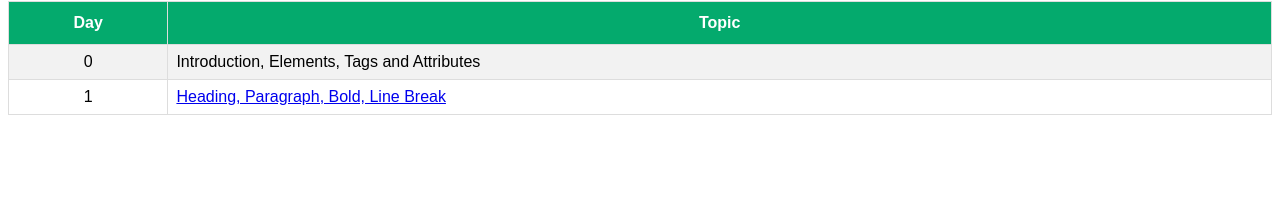
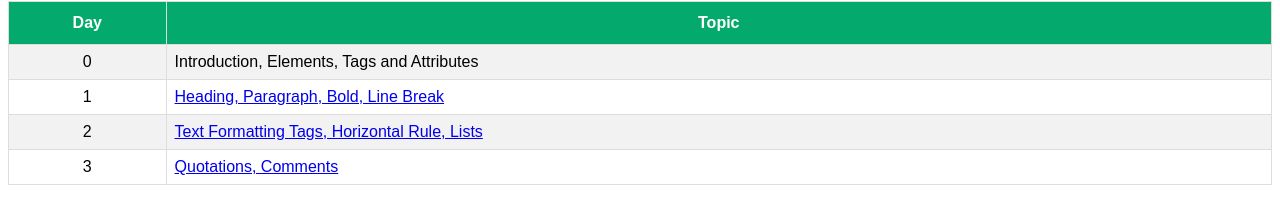
Before and after one commit to mearjunsingh/learn-html, a plain HTML site: page index.html in a window 1280 px wide. Shown: the part 80-304 px from the top of the page. Drawn offline with Linux system fonts and the light colour scheme.

Commit message:
new days

```diff
--- a/index.html
+++ b/index.html
@@ -28,6 +28,15 @@
             <td><a href="https://github.com/mearjunsingh/learn-html/tree/Day-1">Heading, Paragraph, Bold, Line Break</a>
             </td>
         </tr>
+        <tr>
+            <td>2</td>
+            <td><a href="https://github.com/mearjunsingh/learn-html/tree/Day-2">Text Formatting Tags, Horizontal Rule,
+                    Lists</a></td>
+        </tr>
+        <tr>
+            <td>3</td>
+            <td><a href="https://github.com/mearjunsingh/learn-html/tree/Day-3">Quotations, Comments</a></td>
+        </tr>
     </table>
 
     <script src="app.js"></script>
```
